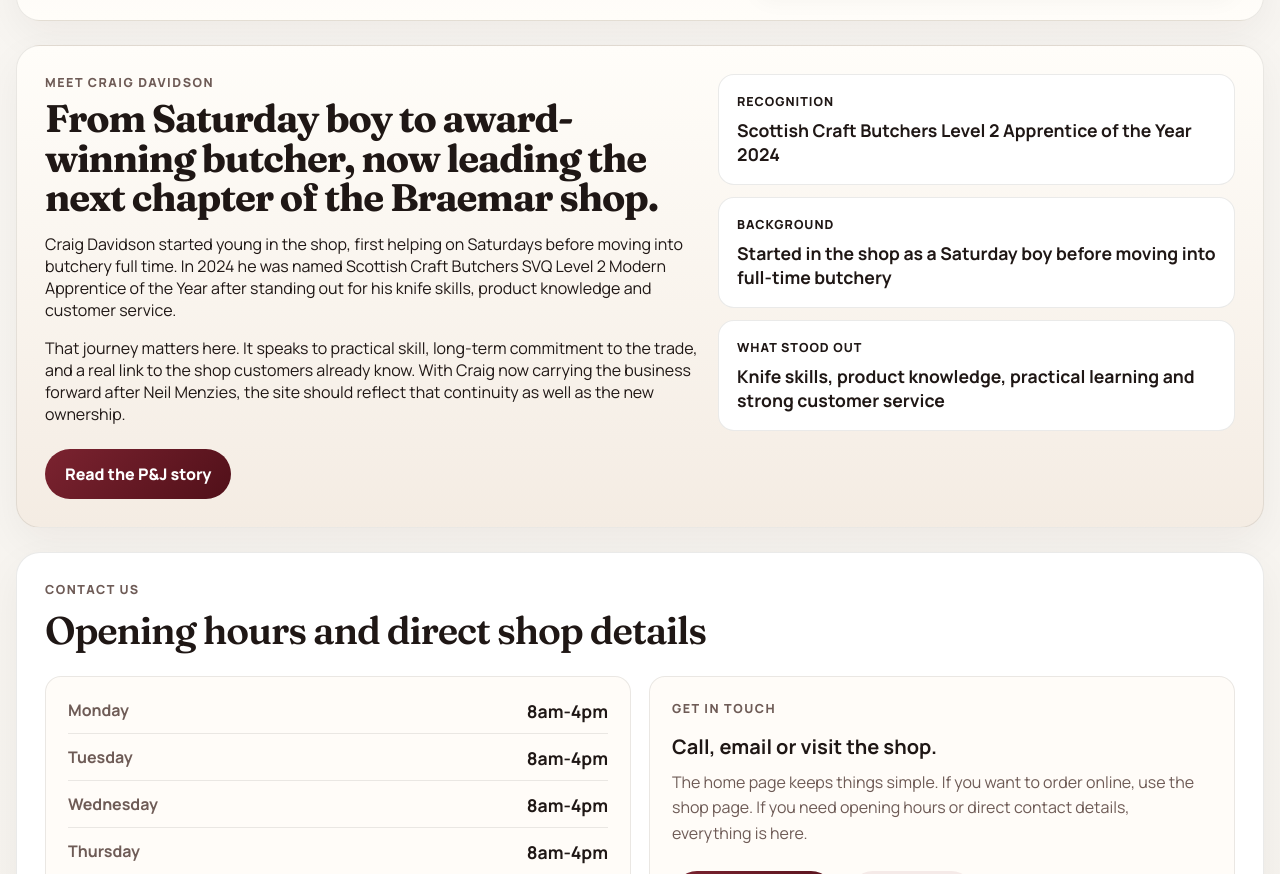
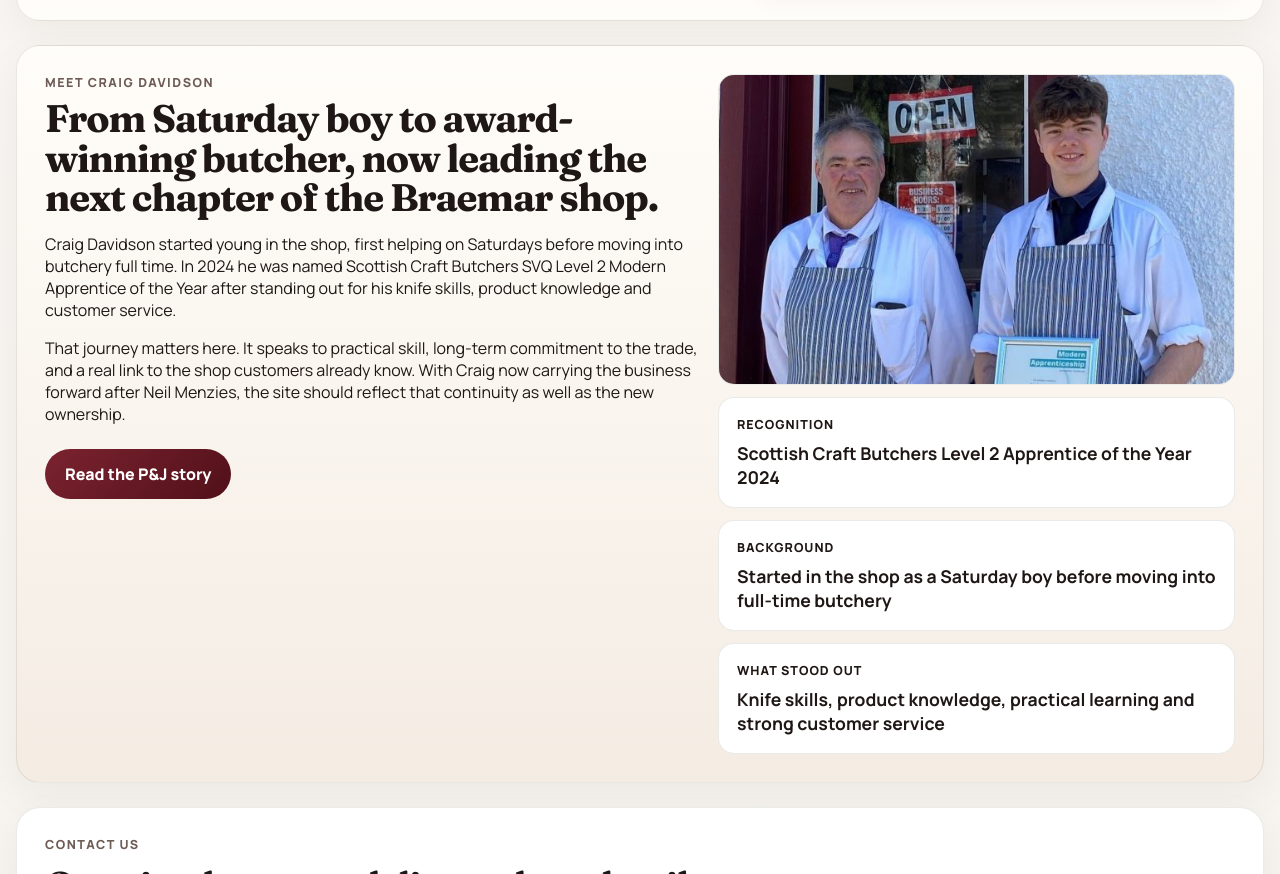
Before and after one commit to braemarbutchers/braemar-butcher, a website: page index.html in a window 1280 px wide. Shown: the part 1177-2051 px from the top of the page. Drawn offline with nearby package versions, Linux system fonts and the light colour scheme; no server answers.

Commit message:
Add Craig photo to homepage

```diff
--- a/index.html
+++ b/index.html
@@ -126,6 +126,9 @@
             </div>
           </div>
           <div class="story-points">
+            <figure class="owner-photo-card">
+              <img src="assets/craig.jpg" alt="Craig Davidson outside the butcher shop with his apprenticeship award" />
+            </figure>
             <div>
               <span class="brand-label">Recognition</span>
               <strong>Scottish Craft Butchers Level 2 Apprentice of the Year 2024</strong>
--- a/styles.css
+++ b/styles.css
@@ -481,6 +481,22 @@ td,
 .story-points {
   display: grid;
   gap: 12px;
+}
+
+.owner-photo-card {
+  margin: 0;
+  overflow: hidden;
+  border: 1px solid var(--line);
+  border-radius: 16px;
+  background: #fff;
+}
+
+.owner-photo-card img {
+  width: 100%;
+  height: 100%;
+  min-height: 240px;
+  display: block;
+  object-fit: cover;
 }
 
 .story-points div {
```
Also changed, not shown: assets/craig.jpg (added).
